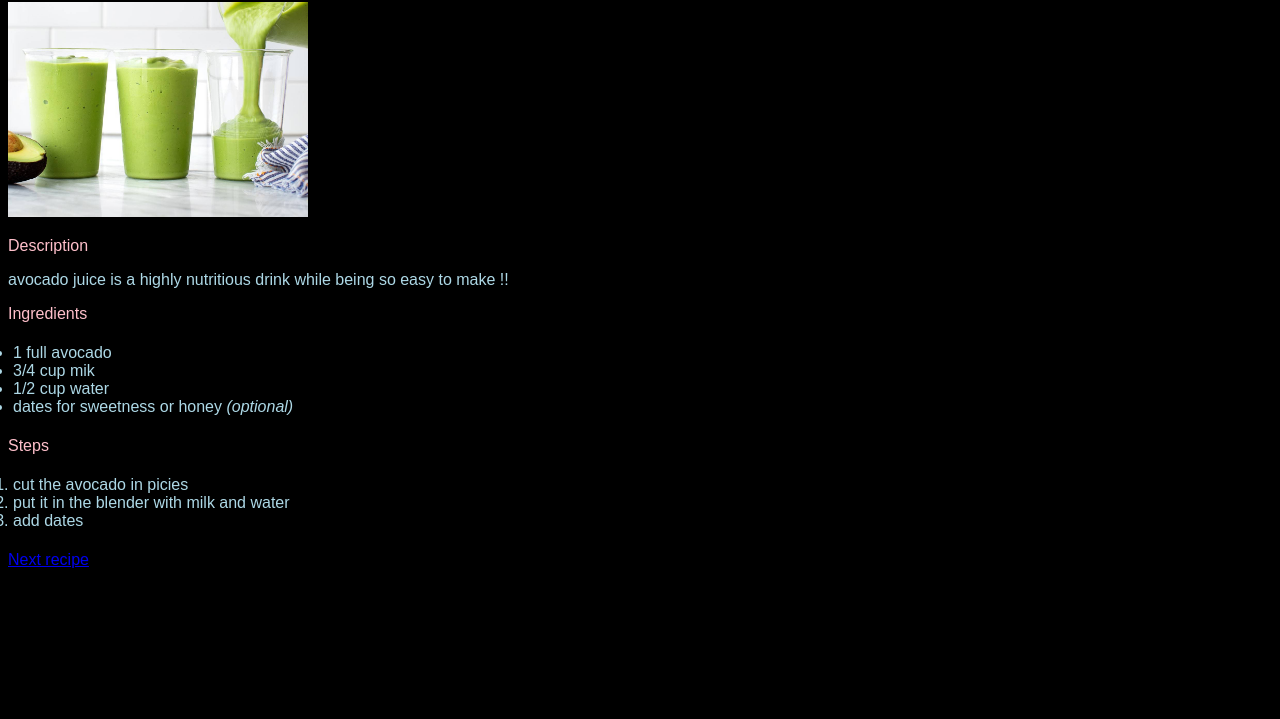
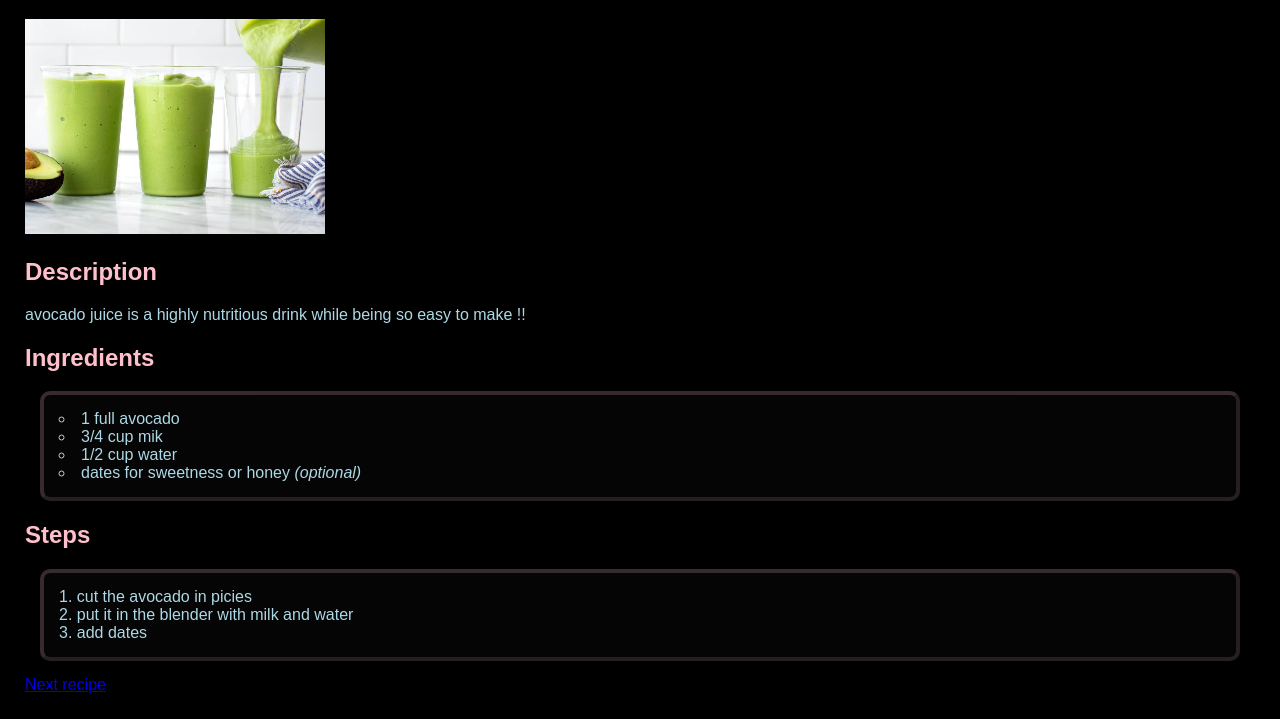
Before and after one commit to KanadeAt25/cherry, a plain HTML site: page pages/avocado-juice.html in a window 1280 px wide. Shown: the part 104-823 px from the top of the page. Before the commit the page ends 800 px from the top, so only its background shows below. Drawn offline with Linux system fonts and the light colour scheme.

Commit message:
fix lists outside borders

```diff
--- a/pages/avocado-juice.html
+++ b/pages/avocado-juice.html
@@ -14,13 +14,16 @@
 <body>
   <h1>What does Avocado juice look like? general overview</h1>
   <img src="../images/avocado-smoothie.jpg" width="1160" height="831" alt="avocado-juice">
-    <p><h>Description</h></p> <p>avocado juice is a highly nutritious drink while being so easy to make !!</p>
-    <h>Ingredients</h> <p> <ul> <li>1 full avocado</li>
-    <li>3/4 cup mik</li>
-    <li>1/2 cup water</li>
-    <li>dates for sweetness or honey <em>(optional)</em></li>
+    <p><h2>Description</h2></p> <p>avocado juice is a highly nutritious drink while being so easy to make !!</p>
+
+  <h2>Ingredients</h2> <p> <ul class="circle">
+  <li>1 full avocado</li>
+  <li>3/4 cup mik</li>
+  <li>1/2 cup water</li>
+  <li>dates for sweetness or honey <em>(optional)</em></li>
   </ul></p>
-  <h>Steps</h> <ol>
+
+  <h2>Steps</h2> <ol>
     <li>cut the avocado in picies</li>
     <li>put it in the blender with milk and water</li>
     <li>add dates</li>
--- a/styles.css
+++ b/styles.css
@@ -15,10 +15,12 @@ body {
   background-color: black;
   color: white; /* makes text visible */
   font-family: Arial, sans-serif;
+  /* padding: 15px; */
+  margin: 25px;
 }
 
-h, h1, h3 {
-  color: pink
+h1, h2, h3 {
+  color: rgb(255, 192, 203)
 }
 
 p, ul, ol {
@@ -26,14 +28,21 @@ p, ul, ol {
 }
 
 ul, ol {
-  border-style:unset;
-  border-color: rgb(27, 27,27);
+  border-style:outset;
+  border-color: rgb(255, 192, 203, 0.2);
   border-width: 4px;
-  border-radius: 7px;
-  padding: 5px;
+  border-radius: 10px;
+  padding: 15px;
+  list-style-position:inside;
+  margin: 15px;
+  background-color: rgba(255, 255, 255, 0.02);
+}
+
+ul.circle {
+  list-style-type: circle; /* ○ */
 }
 
 img {
-    width: 300px; ;
+    width: 300px;
     height: auto;
 }
```
Also changed, not shown: pages/butter-chicken.html (+6 -3 lines), pages/tiramisu.html (+3 -3 lines).
